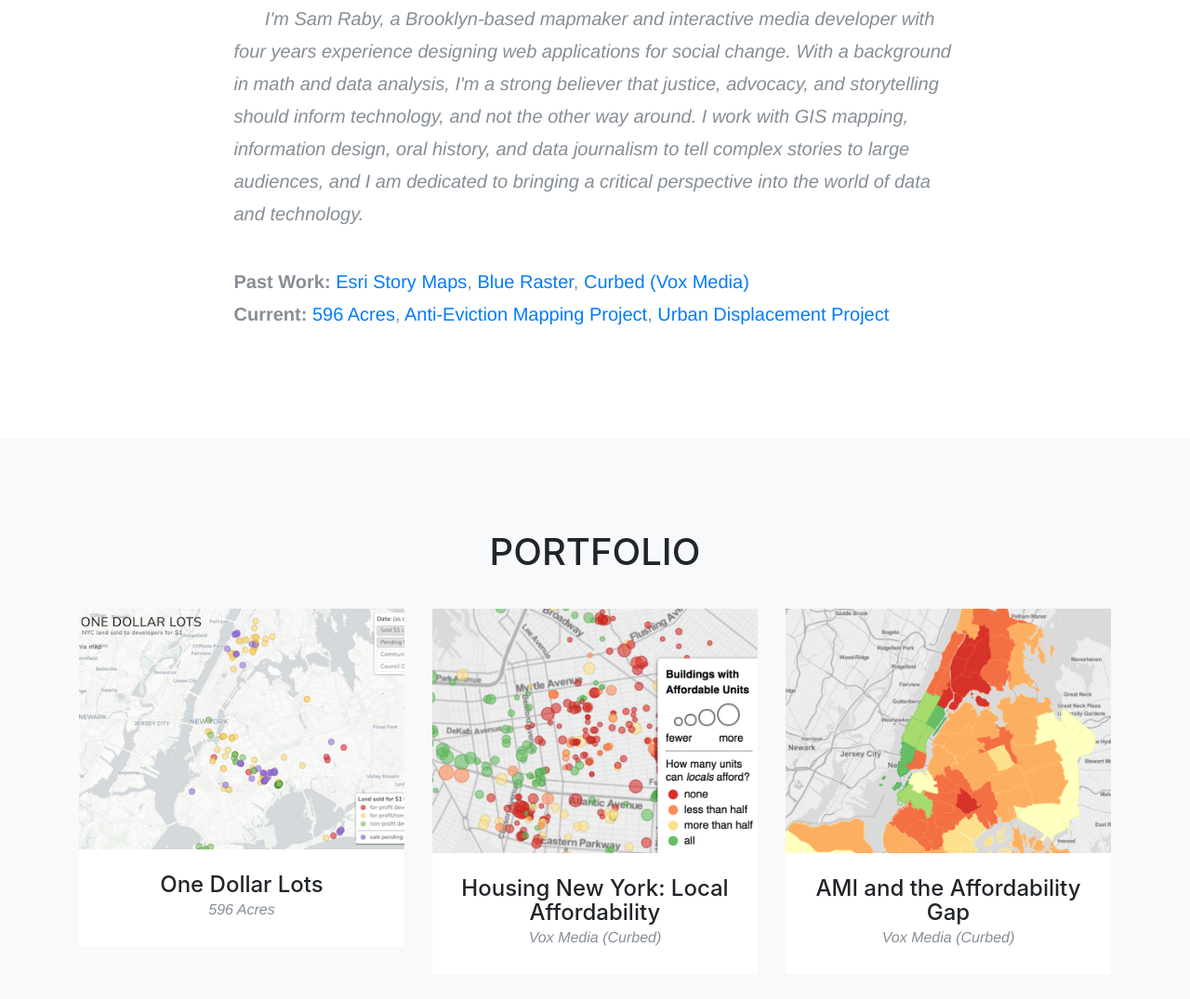
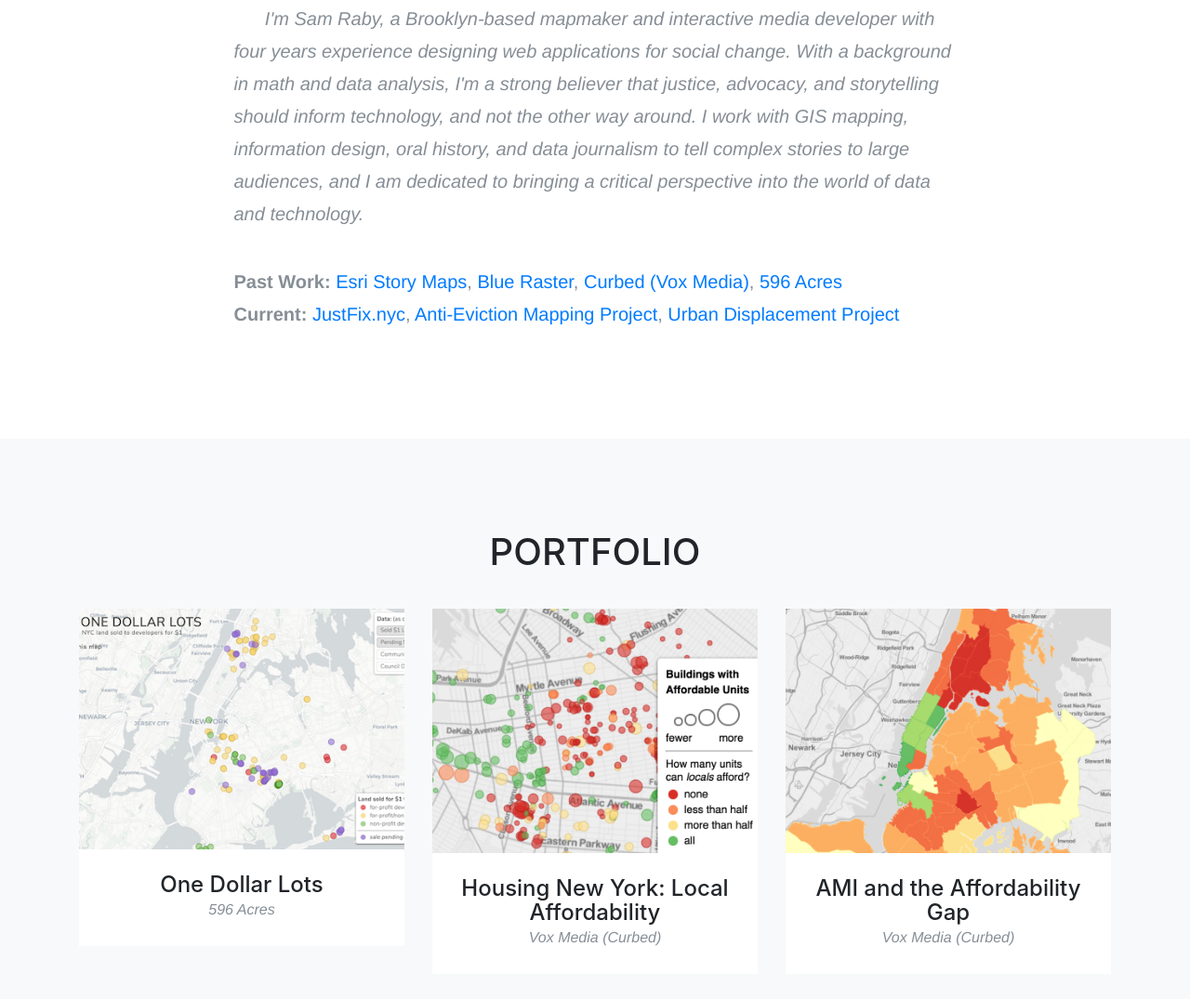
Before and after one commit to sraby/about, a website with bundled scripts: page index.html in a window 1280 px wide. Shown: the part 1258-2333 px from the top of the page at 93% size. Built offline with nearby package versions, Linux system fonts and the light colour scheme; a web font is replaced by a local one.

Commit message:
updated work

```diff
--- a/index.html
+++ b/index.html
@@ -90,9 +90,10 @@
                 <p align="left" style="font-style:normal"> <b> Past Work:</b>
                   <a href="http://storymaps.arcgis.com/en/" target="_blank">Esri Story Maps</a>,
                   <a href="https://www.blueraster.com/" target="_blank">Blue Raster</a>,
-                  <a href="https://www.curbed.com/" target="_blank">Curbed (Vox Media)</a><br>
+                  <a href="https://www.curbed.com/" target="_blank">Curbed (Vox Media)</a>,
+                  <a href="http://596acres.org/" target="_blank">596 Acres</a><br>
                   <b> Current:</b>
-                  <a href="http://596acres.org/" target="_blank">596 Acres</a>,
+                  <a href="https://www.justfix.nyc/" target="_blank">JustFix.nyc</a>,
                   <a href="https://www.antievictionmap.com/" target="_blank">Anti-Eviction Mapping Project</a>,
                   <a href="http://www.urbandisplacement.org/about" target="_blank">Urban Displacement Project</a></p>
                 </div>
```
